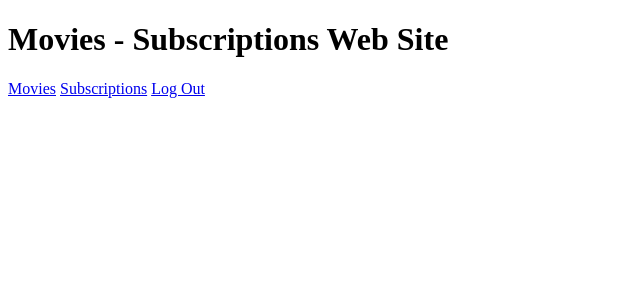
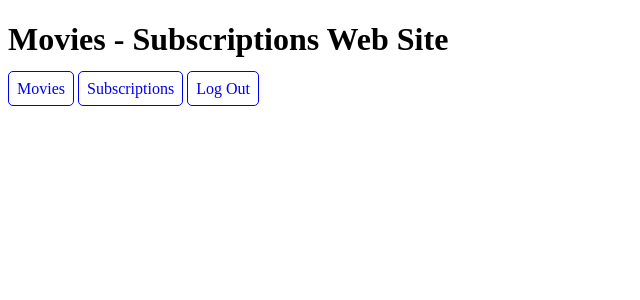
Before and after one commit to yossybio/Cinema-Management-system-Web-Site, a React (Create React App) app in the folder FrontEnd/my-app/: page /main in a window 1280 px wide. Shown: the top 300 px of the page, without its empty margins (0-640 px from the left). Built offline with nearby package versions, Linux system fonts and the light colour scheme.

Commit message:
Using fragments and fixing main navLink

```diff
--- a/FrontEnd/my-app/src/CreateAccountPage.jsx
+++ b/FrontEnd/my-app/src/CreateAccountPage.jsx
@@ -58,7 +58,7 @@ const CreateAccountPage = (props) => {
   };
 
   return (
-    <div>
+    <React.Fragment>
       <h3>Create an Account </h3>
       <form onSubmit={createAccount}>
         <label>User Name : </label>
@@ -80,7 +80,7 @@ const CreateAccountPage = (props) => {
         <button type="submit">Create</button>
       </form>
       {hasError && <p style={{ color: "red" }}>Somthing went wrong!</p>}
-    </div>
+    </React.Fragment>
   );
 };
 
--- a/FrontEnd/my-app/src/LoginPage.jsx
+++ b/FrontEnd/my-app/src/LoginPage.jsx
@@ -50,7 +50,7 @@ const LoginPage = (props) => {
   };
 
   return (
-    <div>
+    <React.Fragment>
       <h3>Log in Page</h3>
       <form onSubmit={Login}>
         <label>User Name : </label>
@@ -75,7 +75,7 @@ const LoginPage = (props) => {
         <Link to="/createAccount">Create Account</Link>
       </form>
       {hasError && <p style={{ color: "red" }}>Somthing went wrong!</p>}
-    </div>
+    </React.Fragment>
   );
 };
 
--- a/FrontEnd/my-app/src/MainPage.jsx
+++ b/FrontEnd/my-app/src/MainPage.jsx
@@ -12,16 +12,18 @@ const MainPage = (props) => {
   );
 
   return (
-    <div>
+    <React.Fragment>
       <NavLink
         to={`${props.match.url}/MoviesPage/AllMoviesPage`}
         activeClassName={classes.selectedNavLink}
+        className={classes.navLinkAll}
       >
         Movies
       </NavLink>{" "}
       <NavLink
         to={`${props.match.url}/SubscriptionsPage/AllMembersPage`}
         activeClassName={classes.selectedNavLink}
+        className={classes.navLinkAll}
       >
         Subscriptions
       </NavLink>{" "}
@@ -29,6 +31,7 @@ const MainPage = (props) => {
         to={`${props.match.url}/ManageUsersPage`}
         activeClassName={classes.selectedNavLink}
         style={isAdmin ? { display: "inline-block" } : { display: "none" }}
+        className={classes.navLinkAll}
       >
         Users Managment
       </NavLink>{" "}
@@ -37,10 +40,10 @@ const MainPage = (props) => {
         onClick={async () => {
           await sessionStorage.clear();
         }}
+        className={classes.navLinkAll}
       >
         Log Out
       </NavLink>
-
       <Switch>
         <Route path={`${props.match.url}/MoviesPage`} component={MoviesPage} />
         <Route
@@ -52,7 +55,7 @@ const MainPage = (props) => {
           component={ManageUsersPage}
         />
       </Switch>
-    </div>
+    </React.Fragment>
   );
 };
 
--- a/FrontEnd/my-app/src/MainPage.module.css
+++ b/FrontEnd/my-app/src/MainPage.module.css
@@ -1,3 +1,10 @@
 .selectedNavLink {
   background-color: yellow;
 }
+
+.navLinkAll {
+  border: 1px solid;
+  border-radius: 5px;
+  padding: 0.5rem;
+  text-decoration: none;
+}
```
